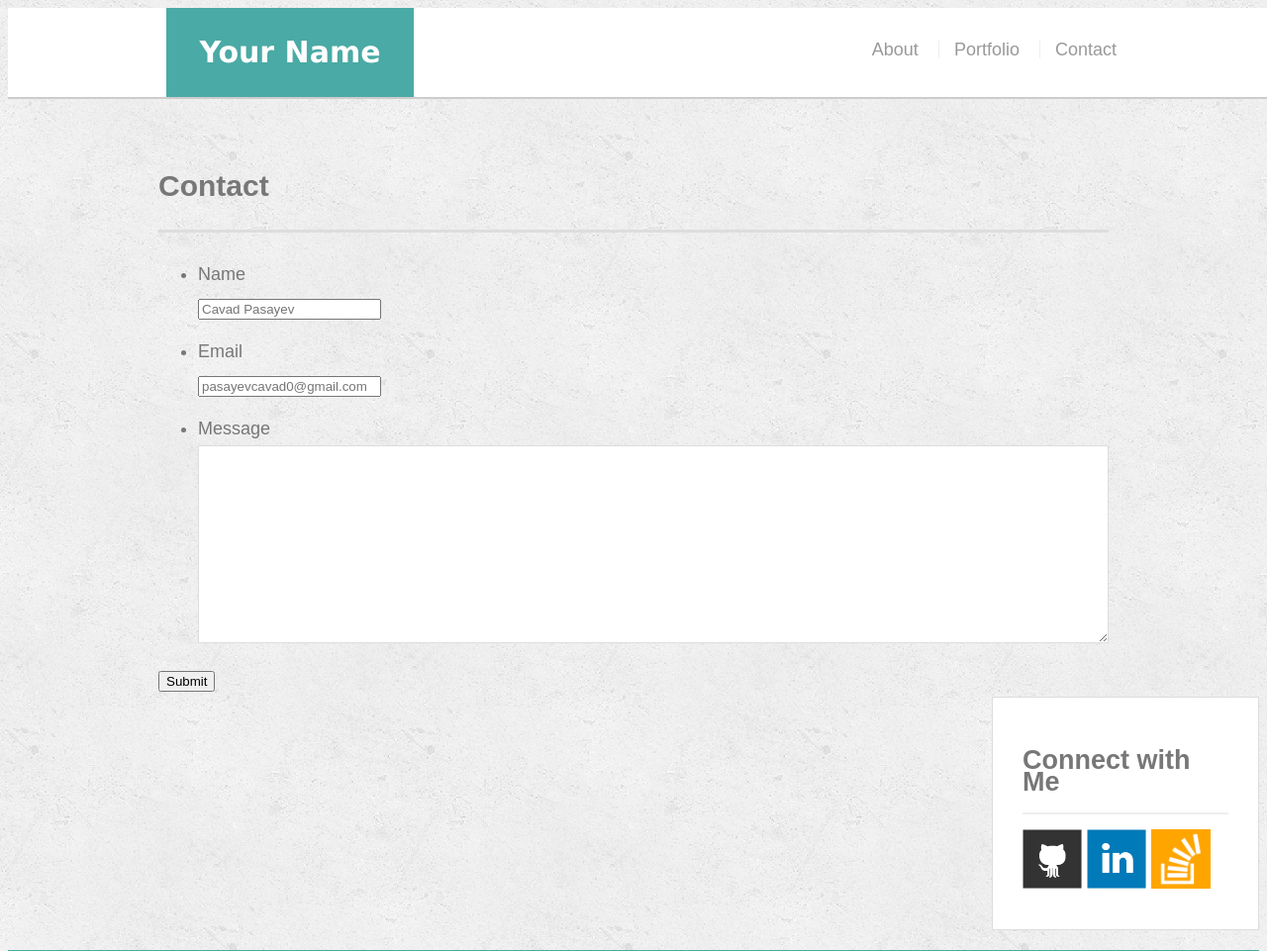
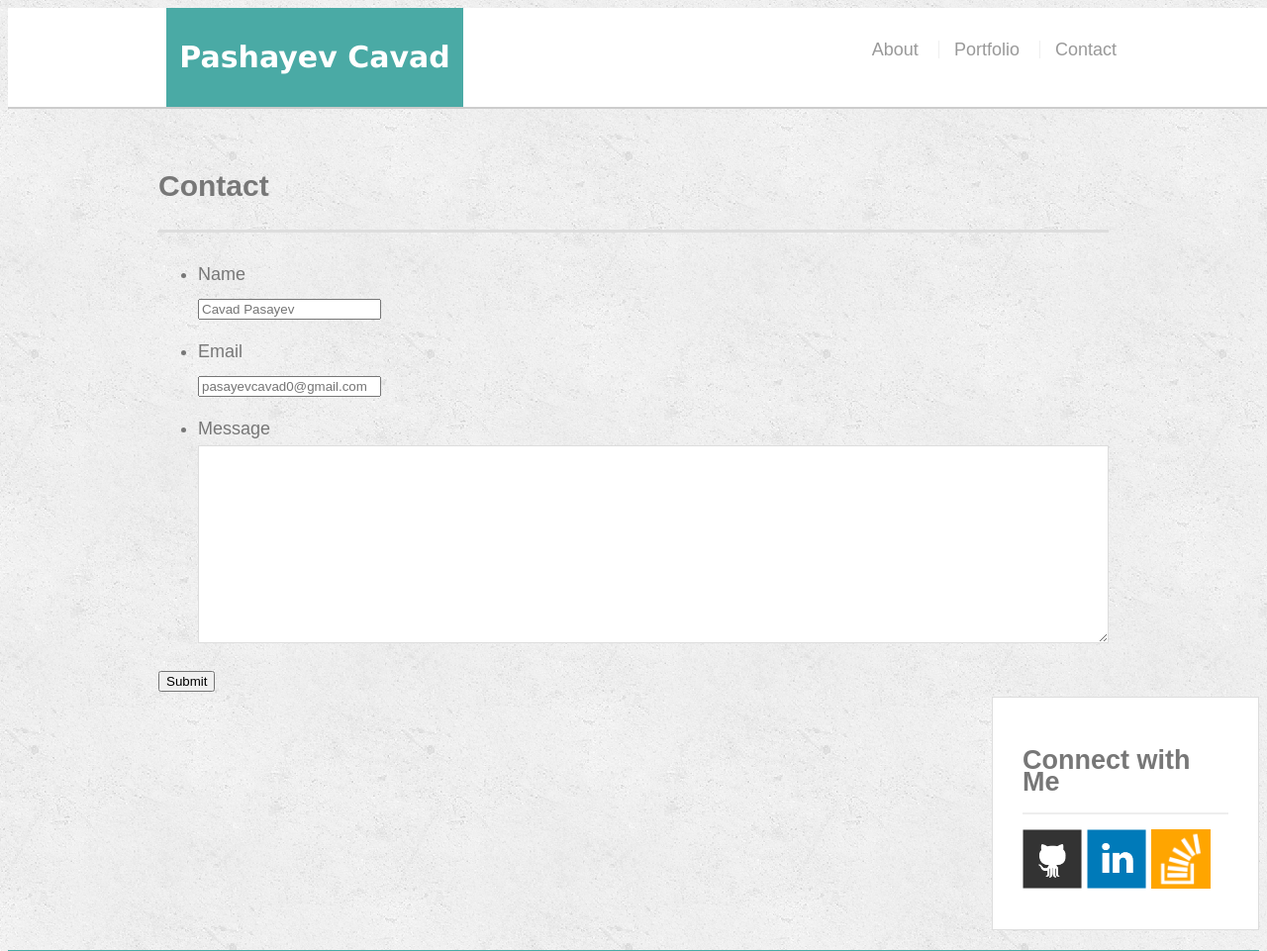
Before and after one commit to Pasayev04/recommended_hw, a plain HTML site: page contact.html in a window 1280 px wide. Shown: the top 961 px of the page at 99% size. Drawn offline with Linux system fonts and the light colour scheme; files whose address does not match are found by name.

Commit message:
logo ve section da deyisiklik eledim

```diff
--- a/assets/css/style.css
+++ b/assets/css/style.css
@@ -67,12 +67,12 @@ h3 {
 
 #logo {
     float: left;
-    width: 250px;
-    height: 90px;
+    width: 300px;
+    height: 100px;
     font-family: Verdana, Geneva, Tahoma, sans-serif;
     font-size: 30px;
     font-weight: 700;
-    line-height: 90px;
+    line-height: 100px;
     color: #fff;
     text-align: center;
     text-decoration: none;
--- a/contact.html
+++ b/contact.html
@@ -11,7 +11,7 @@
 <body>
     <header id="masthead">
         <div class="container">
-            <a href="index.html" id="logo">Your Name</a>
+            <a href="index.html" id="logo">Pashayev Cavad</a>
             <nav>
                 <a href="index.html">About</a>
                 <a href="portfolio.html">Portfolio</a>
```
Also changed, not shown: index.html (+1 -1 lines), portfolio.html (+4 -4 lines), 2 other files.
